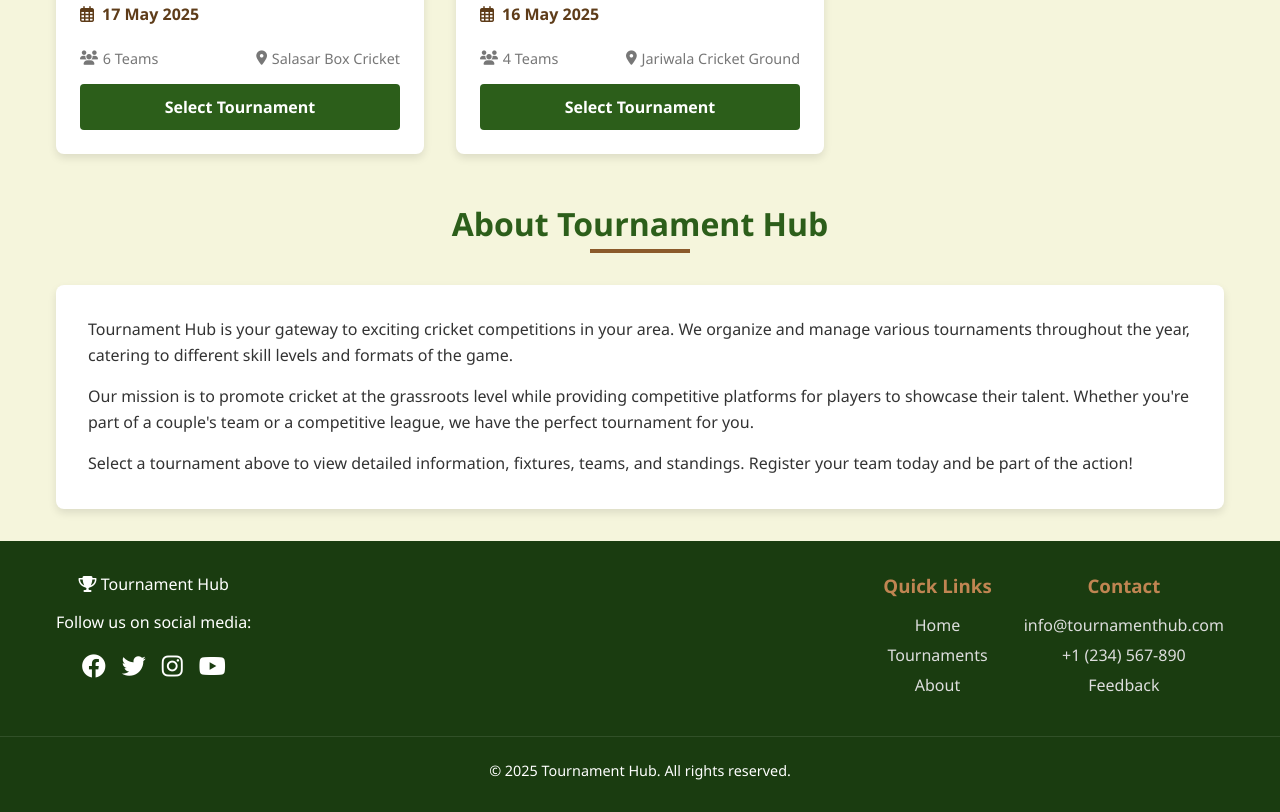
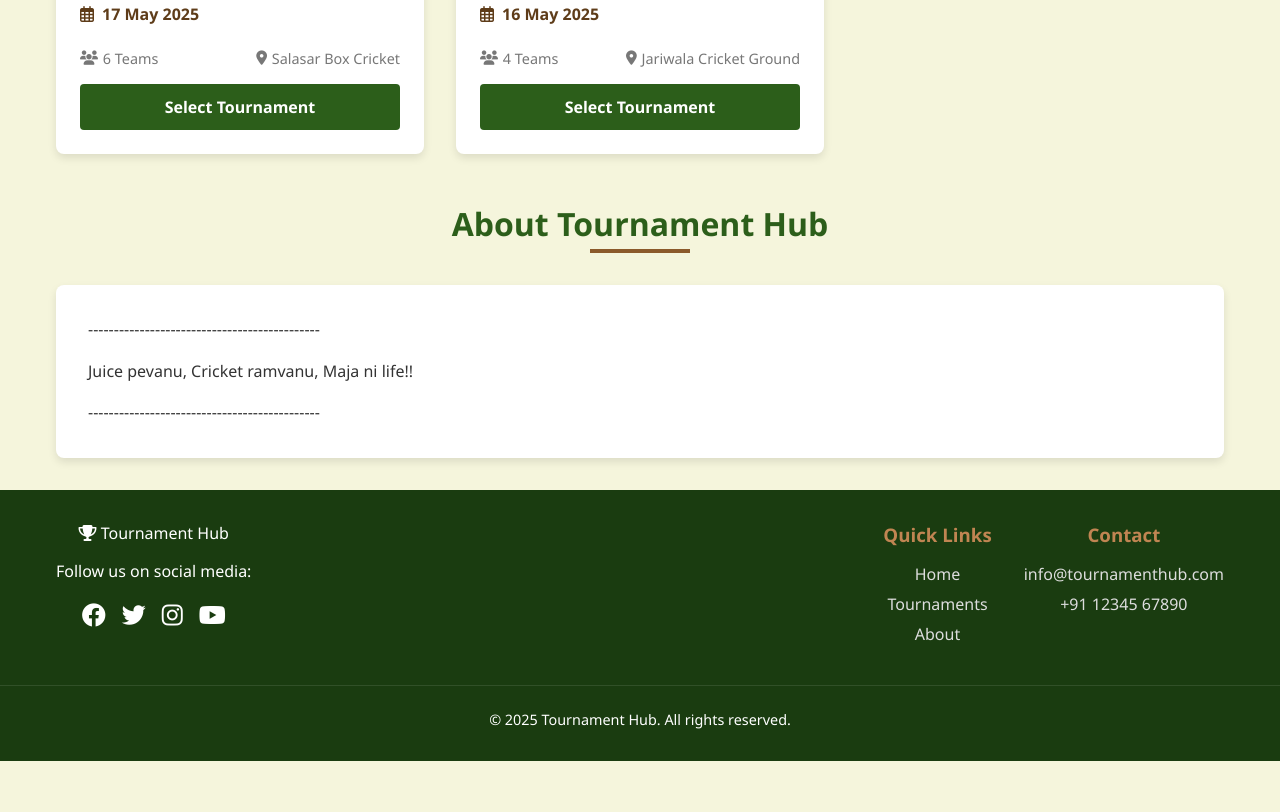
Before and after one commit to vkishanwala7/Cricket-Tournament, a plain HTML site: page index.html in a window 1280 px wide. Shown: the part 970-1782 px from the top of the page. After the commit the page ends 1731 px from the top, so only its background shows below. Drawn offline with Linux system fonts and the light colour scheme.

Commit message:
Minor Change

```diff
--- a/index.html
+++ b/index.html
@@ -99,7 +99,7 @@
         }
 
         .hero {
-            background: linear-gradient(rgba(0, 0, 0, 0.5), rgba(0, 0, 0, 0.5)), url('https://images.unsplash.com/photo-1531415074968-036ba1b575da?ixlib=rb-4.0.3&ixid=M3wxMjA3fDB8MHxwaG90by1wYWdlfHx8fGVufDB8fHx8fA%3D%3D&auto=format&fit=crop&w=2070&q=80') center/cover no-repeat;
+            background: linear-gradient(rgba(0, 0, 0, 0.5), rgba(0, 0, 0, 0.5)), url('./Background Image.png') center/cover no-repeat;
             height: 60vh;
             display: flex;
             flex-direction: column;
@@ -492,7 +492,7 @@
 
     <section id="home" class="hero">
         <h1 class="fade-in">Welcome to Tournament Hub</h1>
-        <p class="fade-in">Select from our exciting tournaments and join the competition!</p>
+        <p class="fade-in">Select your tournament and join the competition!</p>
     </section>
 
     <section id="tournaments" class="container">
@@ -519,7 +519,7 @@
             </div>
 
             <div class="tournament-card fade-in">
-                <div class="tournament-image" style="background-image: url('https://images.unsplash.com/photo-1574629810360-7efbbe195018?ixlib=rb-4.0.3&ixid=M3wxMjA3fDB8MHxwaG90by1wYWdlfHx8fGVufDB8fHx8fA%3D%3D&auto=format&fit=crop&w=1593&q=80');"></div>
+                <div class="tournament-image" style="background-image: url('https://images.unsplash.com/photo-1540747913346-19e32dc3e97e?ixlib=rb-4.0.3&ixid=M3wxMjA3fDB8MHxwaG90by1wYWdlfHx8fGVufDB8fHx8fA%3D%3D&auto=format&fit=crop&w=1605&q=80');"></div>
                 <div class="tournament-content">
                     <h3 class="tournament-title">Jariwala Premier League (JPL)</h3>
                     <div class="tournament-date">
@@ -587,18 +587,13 @@
         <h2 class="section-title fade-in">About Tournament Hub</h2>
         <div style="background-color: white; padding: 2rem; border-radius: 8px; box-shadow: 0 4px 8px rgba(0, 0, 0, 0.1);">
             <p style="margin-bottom: 1rem; line-height: 1.6;">
-                Tournament Hub is your gateway to exciting cricket competitions in your area.
-                We organize and manage various tournaments throughout the year, catering to
-                different skill levels and formats of the game.
+                ---------------------------------------------
             </p>
             <p style="margin-bottom: 1rem; line-height: 1.6;">
-                Our mission is to promote cricket at the grassroots level while providing
-                competitive platforms for players to showcase their talent. Whether you're
-                part of a couple's team or a competitive league, we have the perfect tournament for you.
+                Juice pevanu, Cricket ramvanu, Maja ni life!!
             </p>
             <p style="line-height: 1.6;">
-                Select a tournament above to view detailed information, fixtures, teams,
-                and standings. Register your team today and be part of the action!
+                ---------------------------------------------
             </p>
         </div>
     </section>
@@ -631,8 +626,7 @@
                     <h3>Contact</h3>
                     <ul>
                         <li><a href="mailto:info@tournamenthub.com">info@tournamenthub.com</a></li>
-                        <li><a href="tel:+1234567890">+1 (234) 567-890</a></li>
-                        <li><a href="#">Feedback</a></li>
+                        <li><a href="tel:+91 1234567890">+91 12345 67890</a></li>
                     </ul>
                 </div>
             </div>
```
